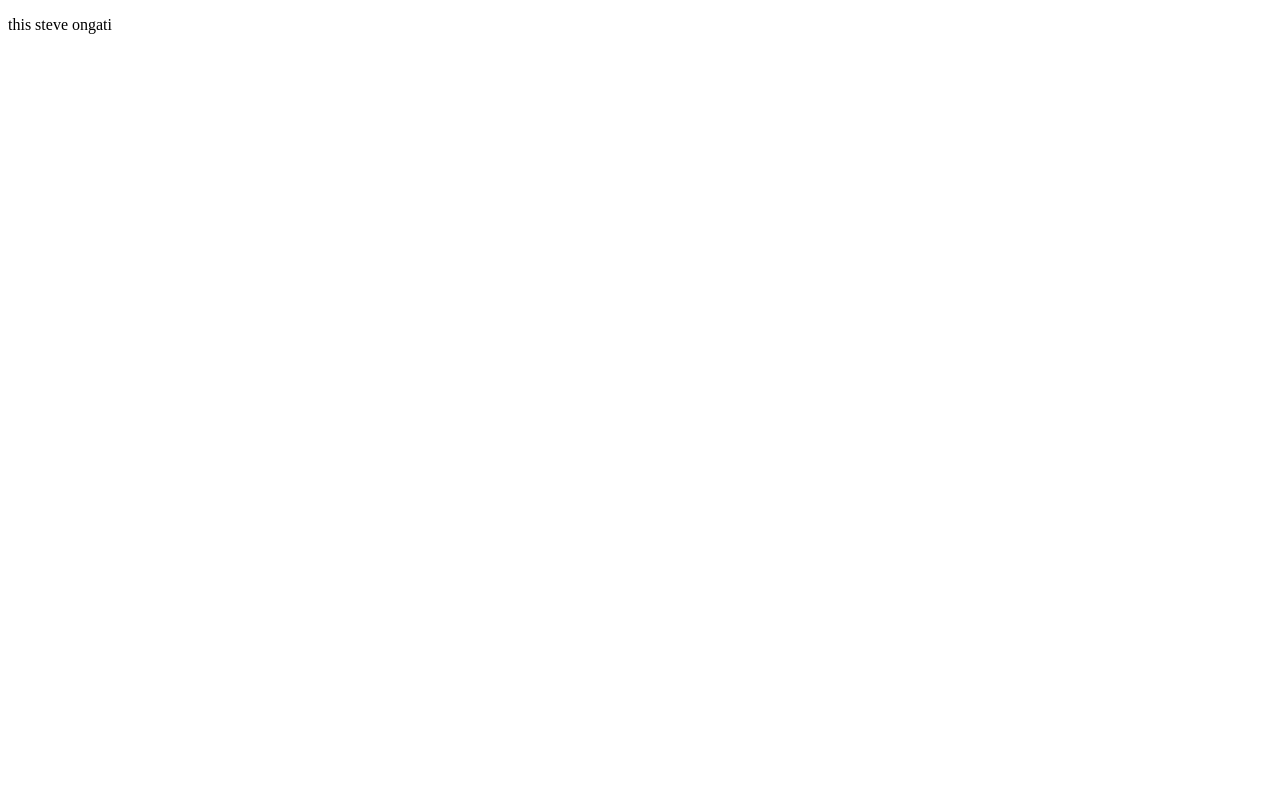
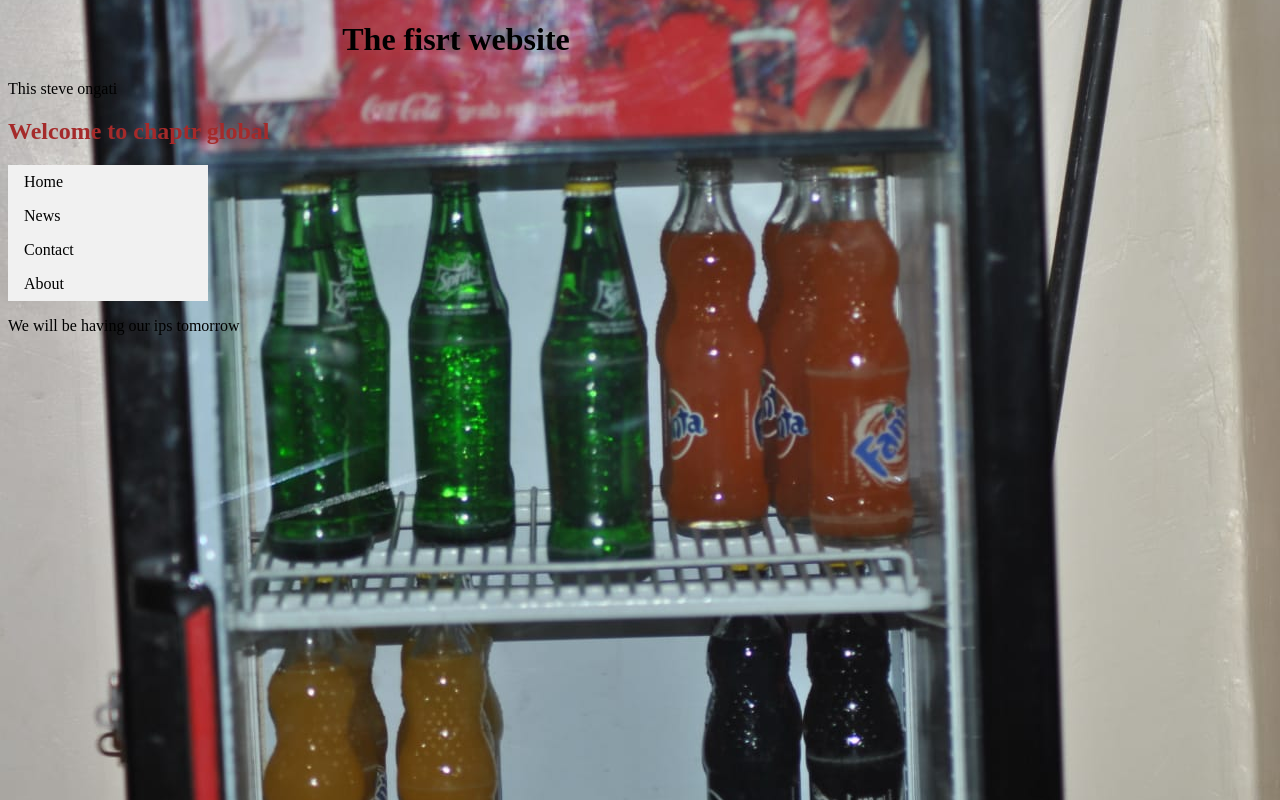
Before and after one commit to Kebasoh/gitbashdemos, a plain HTML site: page index.html in a window 1280 px wide. Drawn offline with Linux system fonts and the light colour scheme; grey boxes are pictures that could not be loaded.

Commit message:
first commit

```diff
--- a/index.html
+++ b/index.html
@@ -5,8 +5,32 @@
     <meta http-equiv="X-UA-Compatible" content="IE=edge">
     <meta name="viewport" content="width=device-width, initial-scale=1.0">
     <title>Document</title>
+
+    <!-- <p>link of css with html</p> -->
+
+    <link rel="stylesheet" href="styles.css">
+
 </head>
 <body>
-    <p>this steve ongati</p>
+    <h1>The fisrt website</h1>
+    <p>This steve ongati</p>
+    <div class="chaptr">
+<h2>Welcome to chaptr global</h2>
+    </div>
+    <nav>
+        <ul>
+            <li><a href="#home">Home</a></li>
+            <li><a href="#news">News</a></li>
+            <li><a href="#contact">Contact</a></li>
+            <li><a href="#about">About</a></li>
+          </ul>
+    </nav>
+    <div id="home">
+<p>We will be having our ips tomorrow</p>
+    </div>
+    <div id="news">
+
+    </div>
+
 </body>
 </html>
--- /dev/null
+++ b/styles.css
@@ -0,0 +1,42 @@
+h1{
+    text-align: center;
+}
+h2{
+    color: brown;
+}
+body{
+    background-image:url("image/IMG-20190624-WA0045.jpg");
+    background-size: cover;
+    background-repeat: no-repeat;
+    background-attachment: fixed;
+    height: 80%;
+    width: 70%;
+    background-position: 100%;
+}
+ul {
+    list-style-type: none;
+    margin: 0;
+    padding: 0;
+    width: 200px;
+    background-color: #f1f1f1;
+  }
+
+  li a {
+    display: block;
+    color: #000;
+    padding: 8px 16px;
+    text-decoration: none;
+  }
+
+  /* Change the link color on hover */
+
+  li a:hover {
+    background-color: #555;
+    color: white;
+  }
+  #news{
+      background-image: url("https://images.unsplash.com/photo-1625074433848-53f63fd57856?ixid=MnwxMjA3fDB8MHxlZGl0b3JpYWwtZmVlZHw1fHx8ZW58MHx8fHw%3D&ixlib=rb-1.2.1&auto=format&fit=crop&w=500&q=60");
+      background-size: cover;
+      background-attachment: fixed;
+      background-repeat: no-repeat;
+  }
```
Also changed, not shown: home .html (added), image/1596847617044.jpeg (added), image/IMG-20190624-WA0045.jpg (added).
